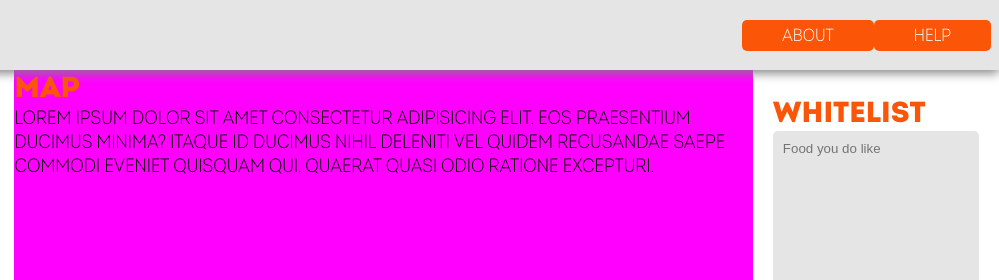
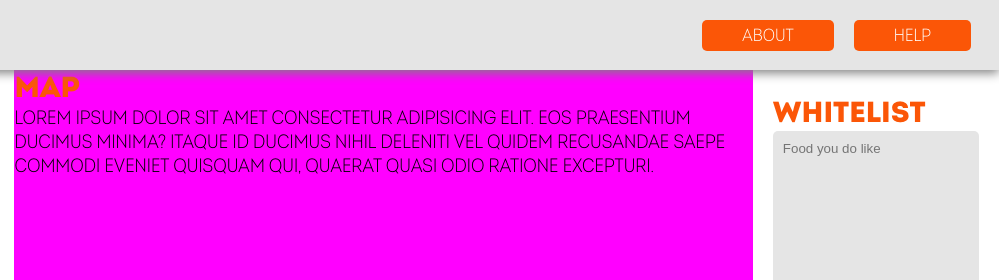
Before and after one commit to MaximilianMcC/try-tray, a plain HTML site: page src/public/index.html in a window 1280 px wide. Shown: the top 280 px of the page, 281-1280 px from the left. Drawn offline with Linux system fonts and the light colour scheme.

Commit message:
Stopped the navbar menu buttons from being crushed together

```diff
--- a/src/public/style/layout.scss
+++ b/src/public/style/layout.scss
@@ -24,6 +24,10 @@ nav {
 	}
 
 	img { height: 100%; }
+
+	a, button {
+		margin-right: 20px;
+	}
 }
 
 main {
```
Also changed, not shown: src/public/style/layout.css.
